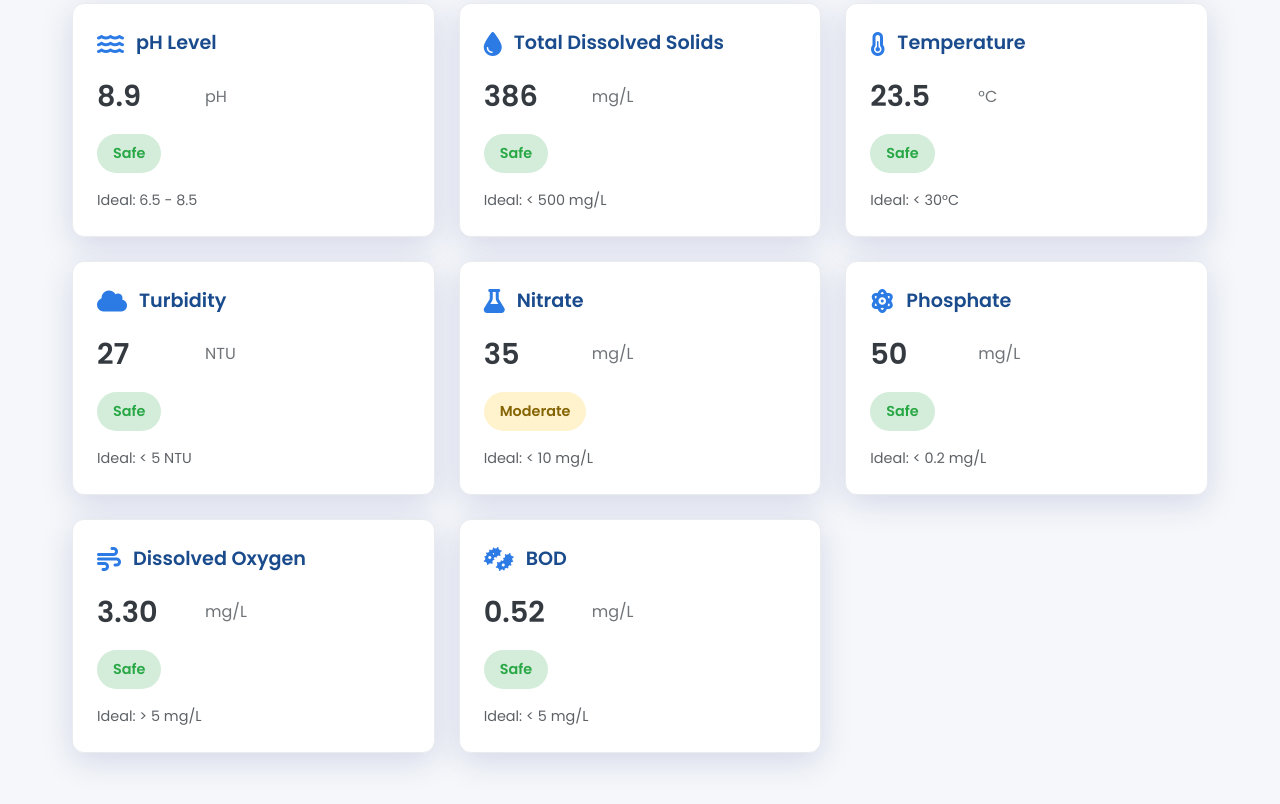
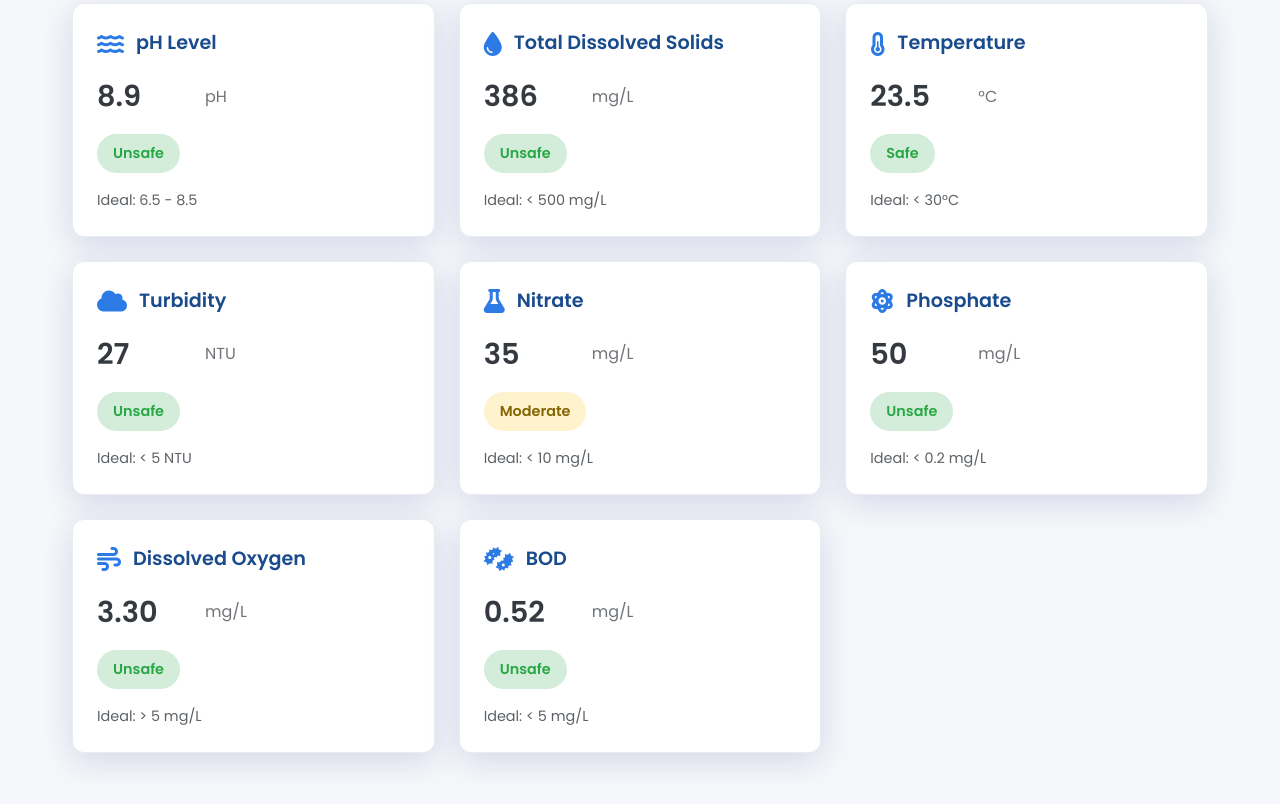
Before and after one commit to YashChopdekar/QRankala_, a plain HTML site: page index.html in a window 1280 px wide. Shown: the part 744-1548 px from the top of the page. Drawn offline with nearby package versions, Linux system fonts and the light colour scheme.

Commit message:
Update final index.html

```diff
--- a/index.html
+++ b/index.html
@@ -91,7 +91,7 @@
                     <span class="param-unit">pH</span>
                 </div>
                 <div class="param-status safe">
-                    <span>Safe</span>
+                    <span>Unsafe</span>
                 </div>
                 <div class="param-range">
                     <span>Ideal: 6.5 - 8.5</span>
@@ -109,7 +109,7 @@
                     <span class="param-unit">mg/L</span>
                 </div>
                 <div class="param-status safe">
-                    <span>Safe</span>
+                    <span>Unsafe</span>
                 </div>
                 <div class="param-range">
                     <span>Ideal: &lt; 500 mg/L</span>
@@ -145,7 +145,7 @@
                     <span class="param-unit">NTU</span>
                 </div>
                 <div class="param-status safe">
-                    <span>Safe</span>
+                    <span>Unsafe</span>
                 </div>
                 <div class="param-range">
                     <span>Ideal: &lt; 5 NTU</span>
@@ -181,7 +181,7 @@
                     <span class="param-unit">mg/L</span>
                 </div>
                 <div class="param-status safe">
-                    <span>Safe</span>
+                    <span>Unsafe</span>
                 </div>
                 <div class="param-range">
                     <span>Ideal: &lt; 0.2 mg/L</span>
@@ -199,7 +199,7 @@
                     <span class="param-unit">mg/L</span>
                 </div>
                 <div class="param-status safe">
-                    <span>Safe</span>
+                    <span>Unsafe</span>
                 </div>
                 <div class="param-range">
                     <span>Ideal: &gt; 5 mg/L</span>
@@ -217,7 +217,7 @@
                     <span class="param-unit">mg/L</span>
                 </div>
                 <div class="param-status safe">
-                    <span>Safe</span>
+                    <span>Unsafe</span>
                 </div>
                 <div class="param-range">
                     <span>Ideal: &lt; 5 mg/L</span>
```
